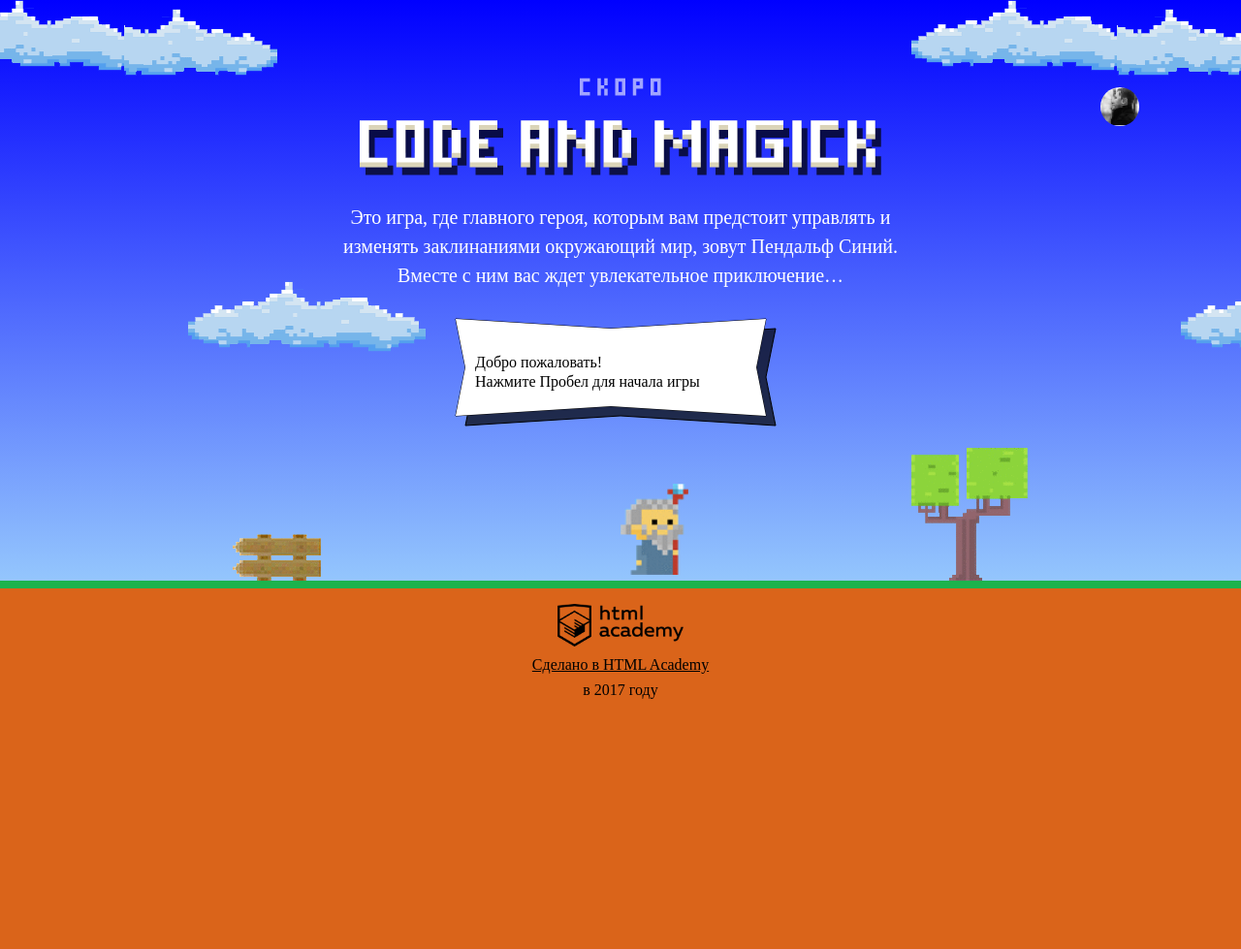
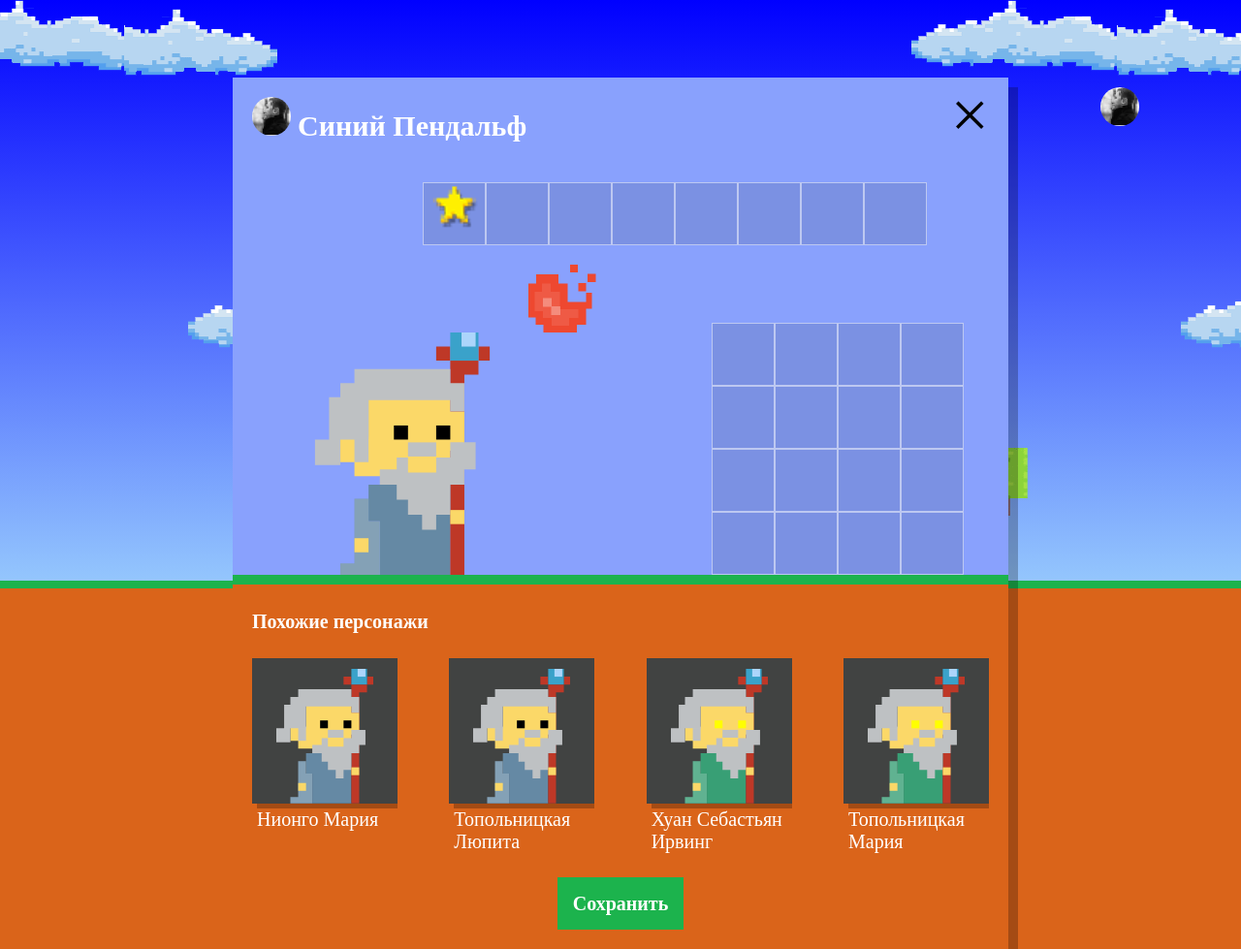
Before and after one commit to tsyrenova/267369-code-and-magick-19, a website: page index.html in a window 1280 px wide. Shown: the whole page at 97% size. Before the commit the page ends 800 px from the top, so only its background shows below. Drawn offline with Linux system fonts and the light colour scheme; a web font is replaced by a local one.

Commit message:
Создает файл setup.js, создает массив, создает DOM-элементы случайно сгенерированные и отрисовывает DOM-элементы в блок в учебном проекте

```diff
--- a/index.html
+++ b/index.html
@@ -204,6 +204,7 @@ function getWizardY (height) {
 </script>
 <script src="js/stat.js"></script>
 <script src="js/game.js"></script>
+<script src="js/setup.js"></script>
 
 </body>
 </html>
--- /dev/null
+++ b/js/setup.js
@@ -0,0 +1,67 @@
+'use strict';
+
+var userDialog = document.querySelector('.setup');
+userDialog.classList.remove('hidden');
+
+document.querySelector('.setup-similar').classList.remove('hidden');
+
+var FIRST_NAME = ['Иван', 'Хуан Себастьян', 'Мария', 'Кристоф', 'Виктор', 'Юлия', 'Люпита', 'Вашингтон'];
+var LAST_NAME = ['да Марья', 'Верон', 'Мирабелла', 'Вальц', 'Онопко', 'Топольницкая', 'Нионго', 'Ирвинг'];
+var COLOR_MANTLE = ['rgb(101, 137, 164)', 'rgb(241, 43, 107)', 'rgb(146, 100, 161)', 'rgb(56, 159, 117)', 'rgb(215, 210, 55)', 'rgb(0, 0, 0)'];
+var EYES_COLOR = ['black', 'red', 'blue', 'yellow', 'green'];
+
+var similarListElement = document.querySelector('.setup-similar-list');
+var similarWizardTemplate = document.querySelector('#similar-wizard-template')
+    .content
+    .querySelector('.setup-similar-item');
+
+function getRandomNumber(min, max) {
+  return Math.floor(Math.random() * (max - min + 1)) + min;
+}
+
+function getFullName() {
+  if (getRandomNumber(0, 1) === 0) {
+    return FIRST_NAME [getRandomNumber(0, FIRST_NAME.length - 1)] + ' ' + LAST_NAME [getRandomNumber(0, LAST_NAME.length - 1)];
+  } else {
+    return LAST_NAME [getRandomNumber(0, LAST_NAME.length - 1)] + ' ' + FIRST_NAME [getRandomNumber(0, FIRST_NAME.length - 1)];
+  }
+}
+
+function getColor() {
+  return COLOR_MANTLE [getRandomNumber(0, COLOR_MANTLE.length - 1)];
+}
+
+function getEyesColor() {
+  return EYES_COLOR [getRandomNumber(0, EYES_COLOR.length - 1)];
+}
+
+function addWizards(countObjects) {
+  var arr = [];
+  for (var i = 0; i < countObjects; i++) {
+    arr.push({
+      name: getFullName(FIRST_NAME, LAST_NAME),
+      coatColor: getColor(COLOR_MANTLE),
+      eyesColor: getEyesColor(EYES_COLOR)
+    });
+  }
+  return arr;
+}
+var WIZARDS = addWizards(4);
+
+var renderWizard = function (wizard) {
+  var wizardElement = similarWizardTemplate.cloneNode(true);
+
+  wizardElement.querySelector('.setup-similar-label').textContent = wizard.name;
+  wizardElement.querySelector('.wizard-coat').style.fill = wizard.coatColor;
+  wizardElement.querySelector('.wizard-eyes').style.fill = wizard.eyesColor;
+
+  return wizardElement;
+};
+
+var fragment = document.createDocumentFragment();
+for (var i = 0; i < WIZARDS.length; i++) {
+  fragment.appendChild(renderWizard(WIZARDS[i]));
+}
+similarListElement.appendChild(fragment);
+
+userDialog.querySelector('.setup-similar').classList.remove('hidden');
```
